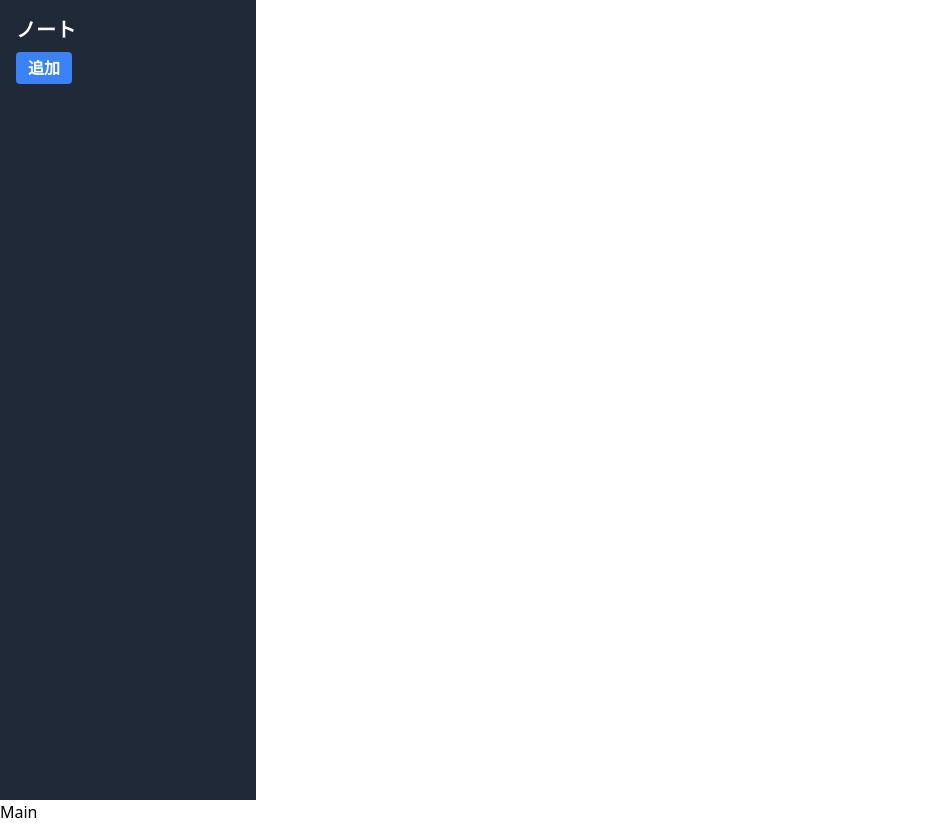
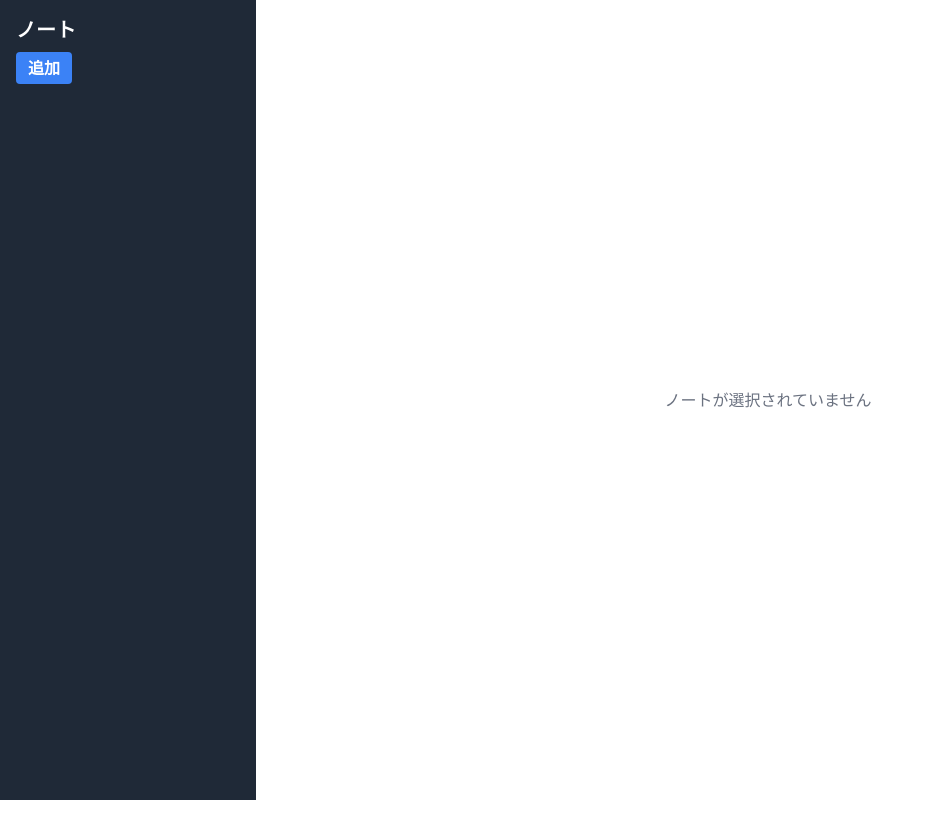
Before and after one commit to syunsuke-I/react_note_app, a React (Vite) app in the folder note-app/: page / in a window 1280 px wide. Shown: the whole page, without its empty margins (0-934 px from the left). After the commit the page ends 800 px from the top, so only its background shows below. Built offline with nearby package versions, Linux system fonts and the light colour scheme.

Commit message:
preview機能の仮実装

```diff
--- a/note-app/src/App.jsx
+++ b/note-app/src/App.jsx
@@ -8,6 +8,7 @@ import uuid from "react-uuid"
 function App() {
 
   const [notes,setNotes] = useState([]);
+  const [activeNote,setActiveNotes] = useState(false);
 
   const onAddNote = () =>{
     const newNote = {
@@ -21,19 +22,27 @@ function App() {
   }
 
   const onDeleteNote = (id) =>{
-    const fillterNotes = notes.filter((note) => note.id !== id);
-    setNotes(fillterNotes);
+    const filterNotes = notes.filter((note) => note.id !== id);
+    setNotes(filterNotes);
+  }
+
+  const getActiveNote = () =>{
+      return notes.find((note) => note.id === activeNote)
   }
 
   return (
     <>
-      <div className="App">
+      <div className="App flex">
         <Sidebar
           onAddNote={onAddNote}
           notes={notes}
           onDeleteNote={onDeleteNote}
+          activeNote={activeNote}
+          setActiveNotes={setActiveNotes}
         />
-        <Main/>
+        <Main
+          activeNote={getActiveNote()}
+        />
       </div>
     </>
   )
--- a/note-app/src/components/Main.jsx
+++ b/note-app/src/components/Main.jsx
@@ -1,11 +1,37 @@
 import React from 'react';
 
-function Main() {
+function Main({activeNote}) {
+
+  if (!activeNote) {
+    return (
+      <div className="w-7/10 mx-auto h-screen flex items-center justify-center text-center text-gray-500">
+        ノートが選択されていません
+      </div>
+    );
+  }
 
   return (
     <>
-      <div className="Main">
-        Main
+      <div className="Main flex flex-col md:flex-row md:space-x-4 p-4">
+        <div className="note-edit flex-1">
+          <input
+            type="text"
+            className="w-full p-2 border border-gray-300 rounded mb-4"
+            placeholder="タイトルを記入"
+          />
+          <textarea
+            placeholder="ノートの内容を記入"
+            className="w-full h-64 p-2 border border-gray-300 rounded"
+          ></textarea>
+        </div>
+        <div className="preview flex-1">
+          <div className="markdown-preview bg-white p-4 border border-gray-300 rounded">
+            <h1 className="preview-title mb-4">{activeNote.title}</h1>
+            {/* プレビュー内容をここに挿入 */}
+            {activeNote.content}
+            内容
+          </div>
+        </div>
       </div>
     </>
   )
--- a/note-app/src/components/Sidebar.jsx
+++ b/note-app/src/components/Sidebar.jsx
@@ -1,7 +1,7 @@
 import React from 'react';
 import PropTypes from 'prop-types';
 
-const Sidebar = ({ onAddNote, notes, onDeleteNote }) => {
+const Sidebar = ({ onAddNote, notes, onDeleteNote,setActiveNotes }) => {
   return (
     <>
       <div className="app-sidebar w-64 h-screen bg-gray-800 text-white p-4">
@@ -20,7 +20,8 @@ const Sidebar = ({ onAddNote, notes, onDeleteNote }) => {
               <div
                 key={note.id}
                 className="note bg-gray-700 p-3 rounded hover:outline-none hover:ring-2 hover:ring-blue-500 hover:bg-gray-600"
-                tabIndex="0" // フォーカス可能にするために tabIndex を追加
+                tabIndex="0"
+                onClick={() => setActiveNotes(note.id)}
               >
                 <div className="title flex justify-between items-center mb-2">
                   <strong>{note.title}</strong>
```
